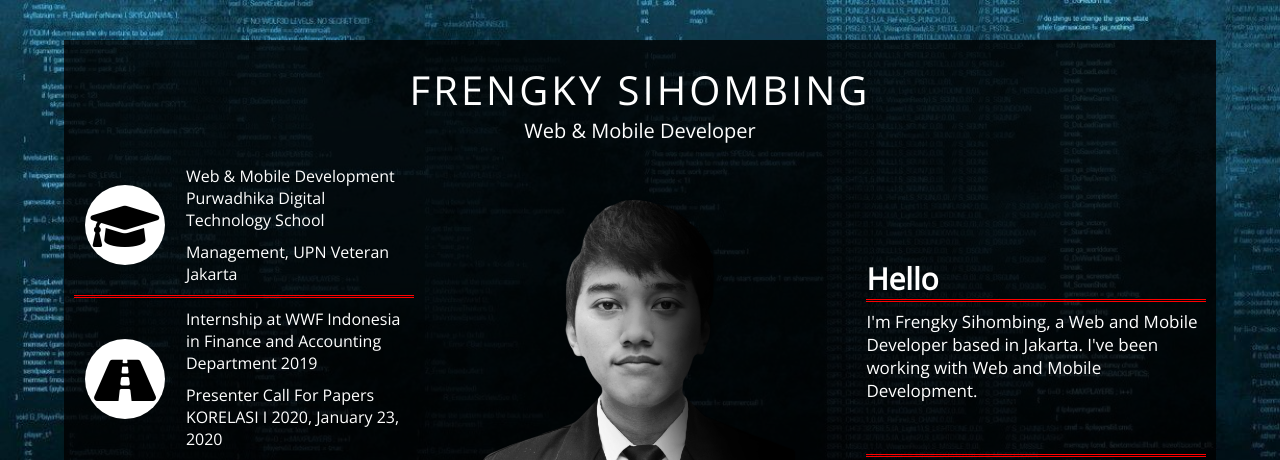
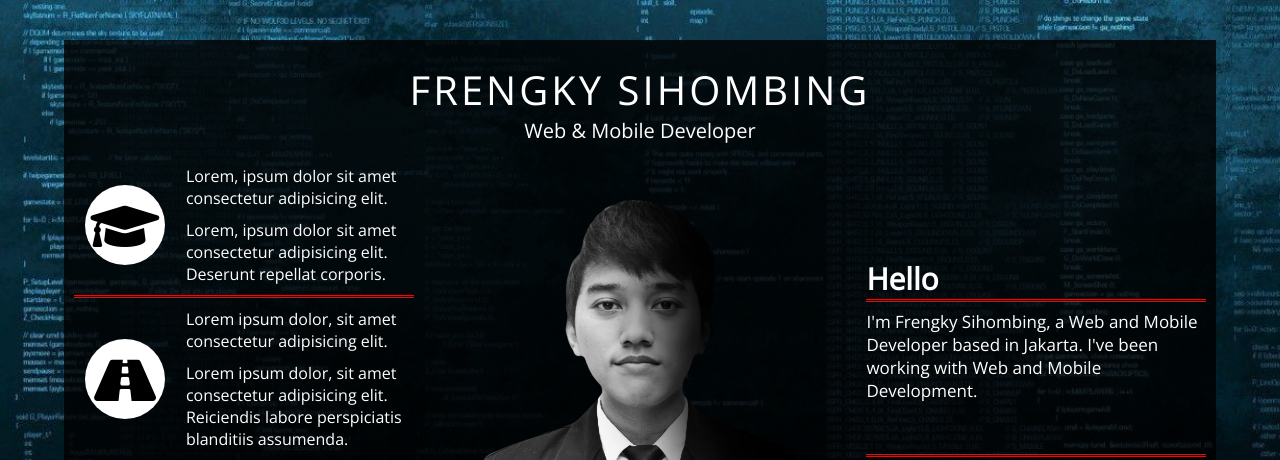
Before and after one commit to Franky777shg/franky777shg.github.io, a plain HTML site: page index.html in a window 1280 px wide. Shown: the top 460 px of the page. Drawn offline with nearby package versions, Linux system fonts and the light colour scheme.

Commit message:
update lorem

```diff
--- a/index.html
+++ b/index.html
@@ -28,8 +28,10 @@
                     </div>
                     <div id="tulisan">
                         <ul>
-                            <li>Web & Mobile Development Purwadhika Digital Technology School</li>
-                            <li>Management, UPN Veteran Jakarta</li>
+                            <!-- <li>Web & Mobile Development Purwadhika Digital Technology School</li>
+                            <li>Management, UPN Veteran Jakarta</li> -->
+                            <li>Lorem, ipsum dolor sit amet consectetur adipisicing elit.</li>
+                            <li>Lorem, ipsum dolor sit amet consectetur adipisicing elit. Deserunt repellat corporis.</li>
                         </ul>
                     </div>
                 </div>
@@ -43,8 +45,10 @@
                     </div>
                     <div id="tulisan">
                         <ul>
-                            <li>Internship at WWF Indonesia in Finance and Accounting Department 2019</li>
-                            <li>Presenter Call For Papers KORELASI I 2020, January 23, 2020</li>
+                            <!-- <li>Internship at WWF Indonesia in Finance and Accounting Department 2019</li>
+                            <li>Presenter Call For Papers KORELASI I 2020, January 23, 2020</li> -->
+                            <li>Lorem ipsum dolor, sit amet consectetur adipisicing elit.</li>
+                            <li>Lorem ipsum dolor, sit amet consectetur adipisicing elit. Reiciendis labore perspiciatis blanditiis assumenda.</li>
                         </ul>
                     </div>
 
```
